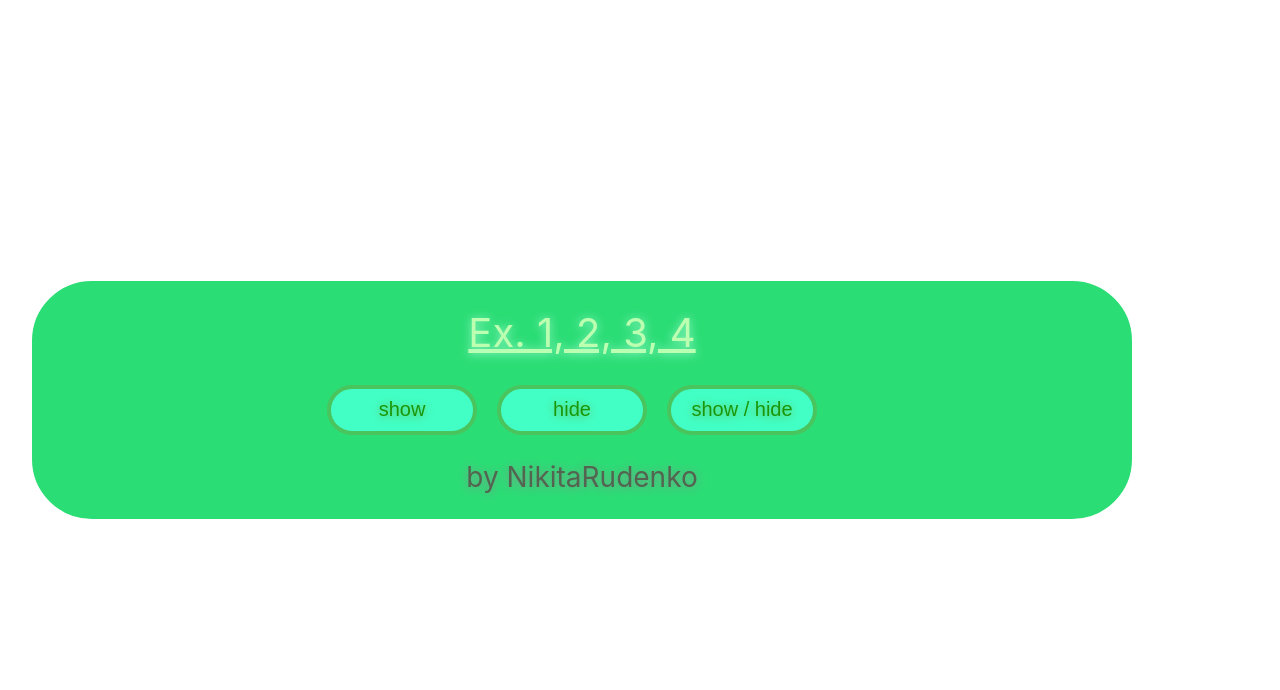
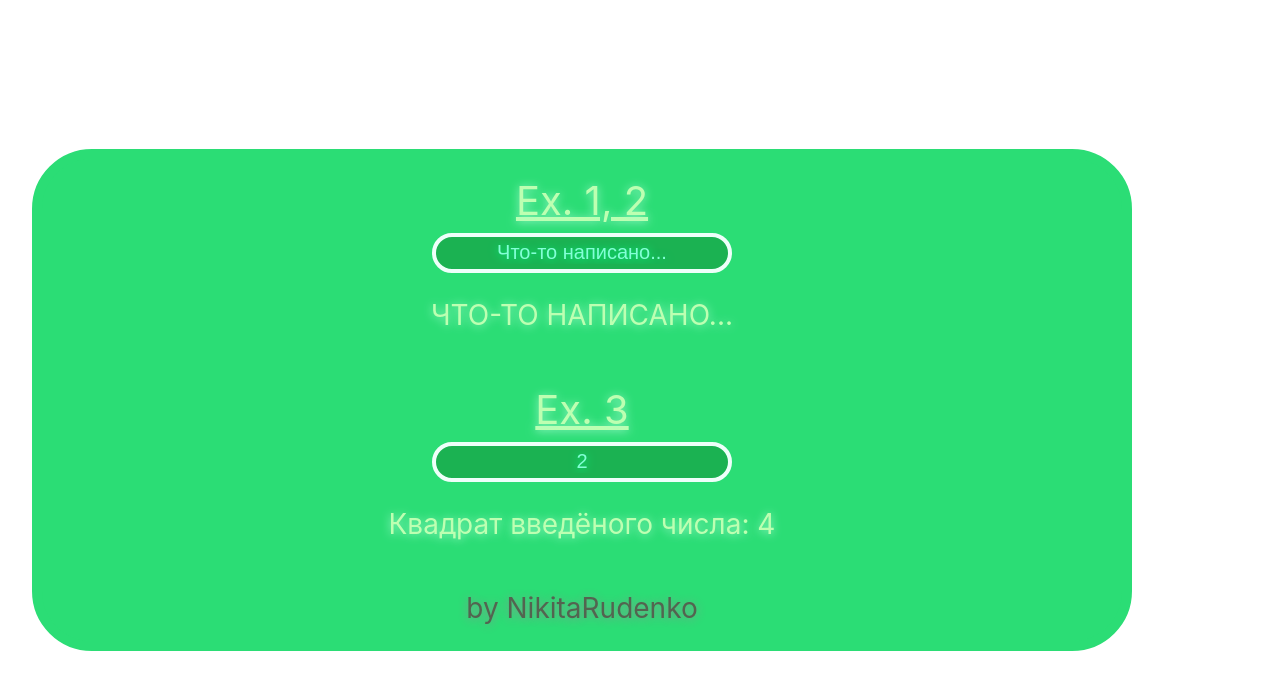
Before and after one commit to nickruden/vue3_base, a Vue app: page / in a window 1280 px wide. Shown: the top 690 px of the page. Built offline with nearby package versions, Linux system fonts and the light colour scheme.

Commit message:
Двусторонняя привязка данных к инпутам в Vue(Task_43)

```diff
--- a/src/App.vue
+++ b/src/App.vue
@@ -3,49 +3,31 @@
   name: "App",
   data() {
     return {
-      // Ex. 1, 2, 3, 4
-      obj: {
-			  hidden: true,
-		  },
+      // Ex. 1, 2, 3
+      message: "Что-то написано...",
+      num: 2,
     }
   },
-
-
   methods: {
-    // Ex. 2
-    show: function() {
-      this.obj.hidden = false;
-    },
-
-    // Ex. 3
-    hide: function() {
-      this.obj.hidden = true;
-    },
-
-    // Ex. 4
-    toggle: function() {
-      this.obj.hidden = !this.obj.hidden;
-    },
   }
 }
 </script>
 
 <template>
   <div id="main">
-    <!-- Ex. 1 -->
+    <!-- Ex. 1, 2 -->
     <div>
-      <h2>Ex. 1, 2, 3, 4</h2>
-      <p :class="obj">Lorem ipsum dolor sit amet consectetur adipisicing elit. Libero et nulla aspernatur. Aperiam provident, ad eligendi aliquam saepe quo ex omnis deserunt earum quibusdam repudiandae cupiditate doloribus voluptatum, architecto quos velit? Alias harum minus, aut et quam veritatis nam, eveniet quisquam, dolor similique qui ipsum quas. Esse quod eius nostrum!</p>
+      <h2>Ex. 1, 2</h2>
+      <input v-model="message">
+      <p class="pinput">{{ message }}</p>
     </div>
 
-   <!-- Ex. 2 -->
-    <button @click="show">show</button>
-
    <!-- Ex. 3 -->
-    <button @click="hide">hide</button>
-
-   <!-- Ex. 4 -->
-    <button @click="toggle">show / hide</button>
+   <div>
+    <h2>Ex. 3</h2>
+    <input v-model="num">
+    <p>Квадрат введёного числа: {{ num ** 2 }}</p>
+   </div>
 
     <p id="endword">by NikitaRudenko</p>
   </div>
@@ -65,6 +47,7 @@
   }
   #main div{
     margin-top: 10px;
+    margin-bottom: 40px;
   }
   #main p{
     font-size: 28px;
@@ -78,6 +61,9 @@
   }
   #main .p{
     font-size: 28px;
+  }
+  #main .pinput{
+    text-transform: uppercase;
   }
   #main ul{
     margin-top: 10px;
@@ -113,13 +99,21 @@
   }
   #main button:hover{
     color: rgb(57, 107, 41);
-    background-color: rgb(74, 197, 94);
+    background-color: rgb(20, 167, 45);
     border: 4px solid rgb(66, 255, 198);
     text-shadow: 0px 1px 10px rgb(160, 248, 207);
   }
 
-  .hidden {
-	display: none;
+  #main input{
+    font-size: 20px;
+    width: 300px;
+    height: 40px;
+    border-radius: 20px;
+    border: 4px solid rgb(238, 255, 250);
+    background-color: rgba(19, 151, 61, 0.616);
+    color: rgb(131, 255, 214);
+    text-shadow: 0px 1px 10px rgb(0, 255, 136);
+    text-align: center;
   }
 
   #endword{
```
